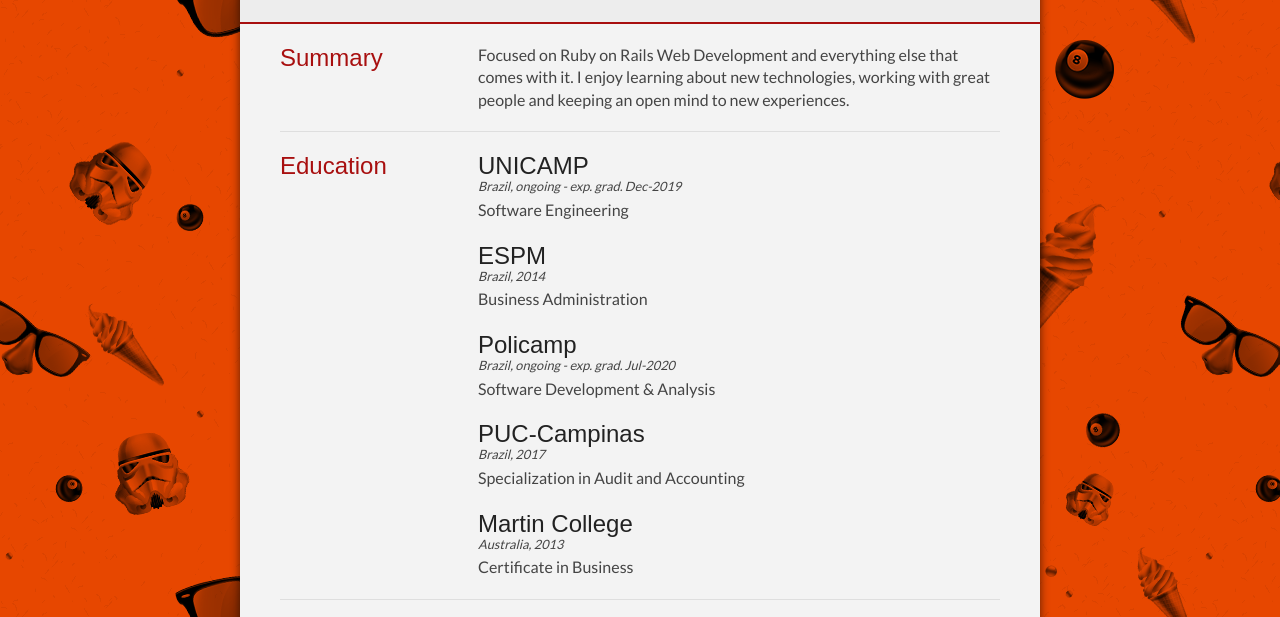
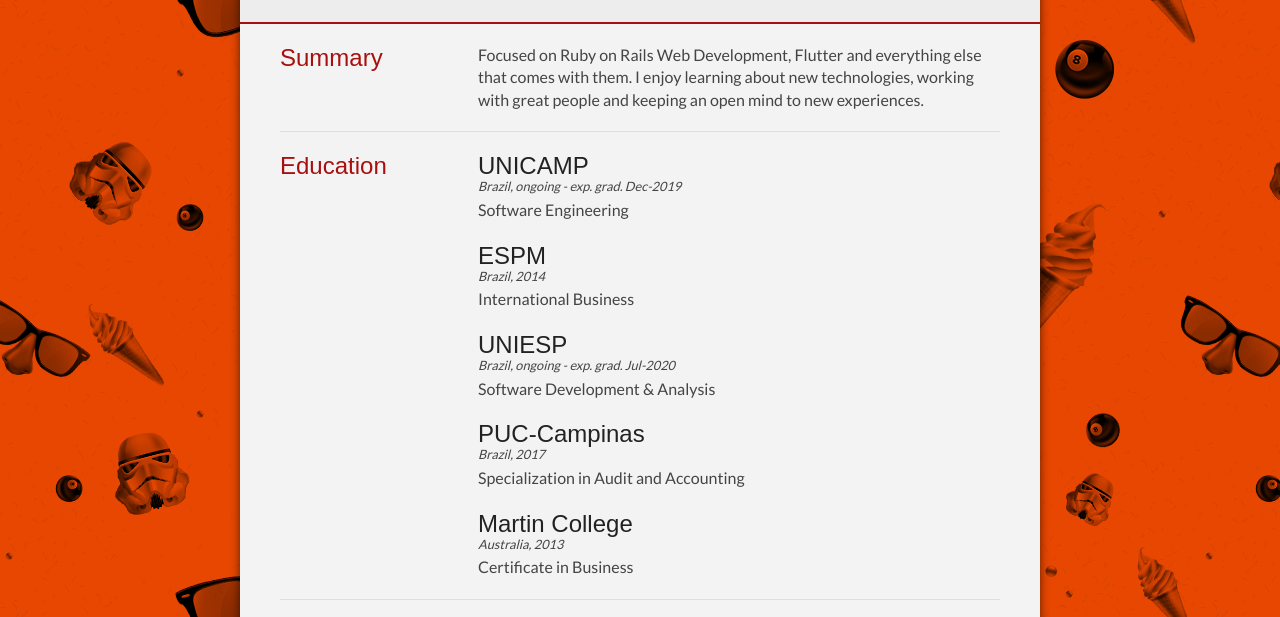
Before and after one commit to vicentedpsantos/vicentedpsantos.github.io, a plain HTML site: page index.html in a window 1280 px wide. Shown: the part 160-777 px from the top of the page. Drawn offline with nearby package versions, Linux system fonts and the light colour scheme.

Commit message:
Update index.html

```diff
--- a/index.html
+++ b/index.html
@@ -82,7 +82,7 @@
 
 						<div class="sectionContent">
 							<p>
-								Focused on Ruby on Rails Web Development and everything else that comes with it.
+								Focused on Ruby on Rails Web Development, Flutter and everything else that comes with them.
 								I enjoy learning about new technologies, working with great people and keeping an open mind to new experiences.
 							</p>
 						</div>
@@ -106,11 +106,11 @@
 						<article>
 							<h2>ESPM</h2>
 							<p class="subDetails">Brazil, 2014</p>
-							<p>Business Administration</p>
+							<p>International Business</p>
 						</article>
 
 						<article>
-							<h2>Policamp</h2>
+							<h2>UNIESP</h2>
 							<p class="subDetails">Brazil, ongoing - exp. grad. Jul-2020</p>
 							<p>Software Development & Analysis</p>
 						</article>
```
